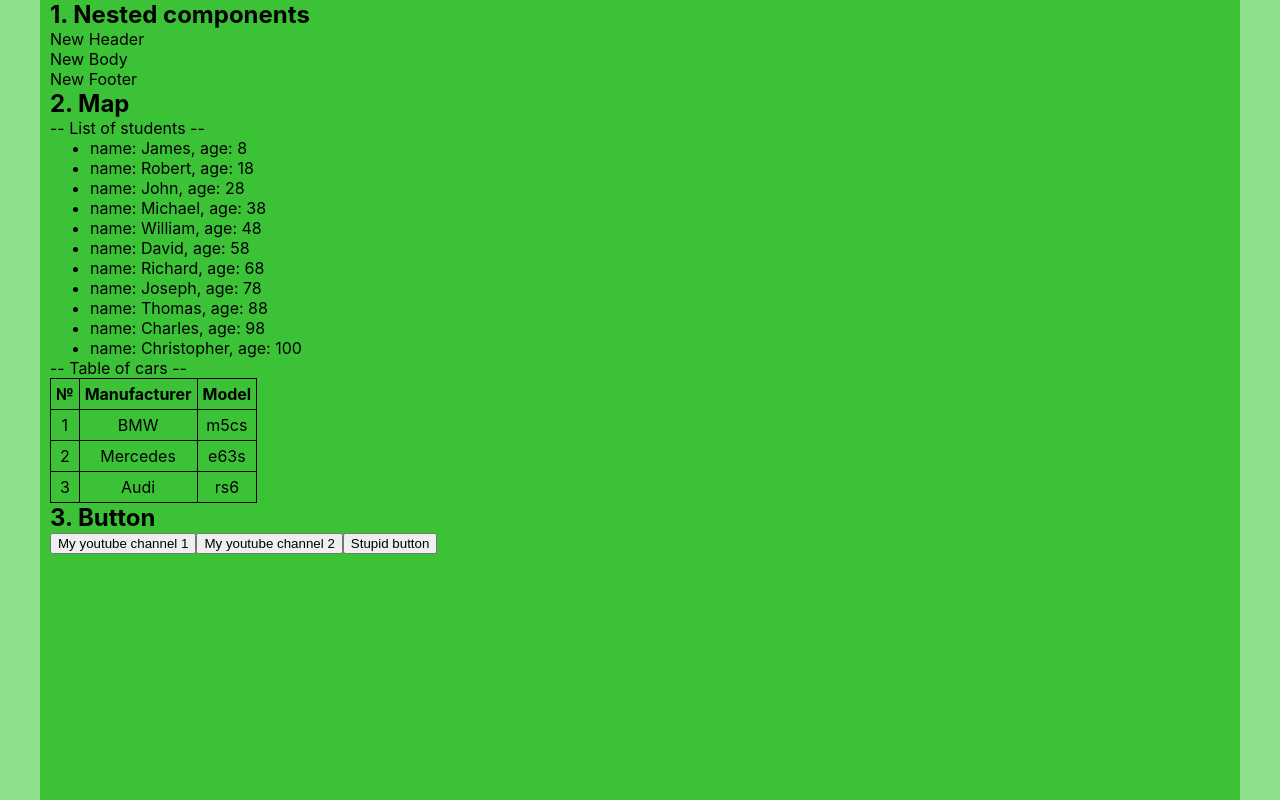
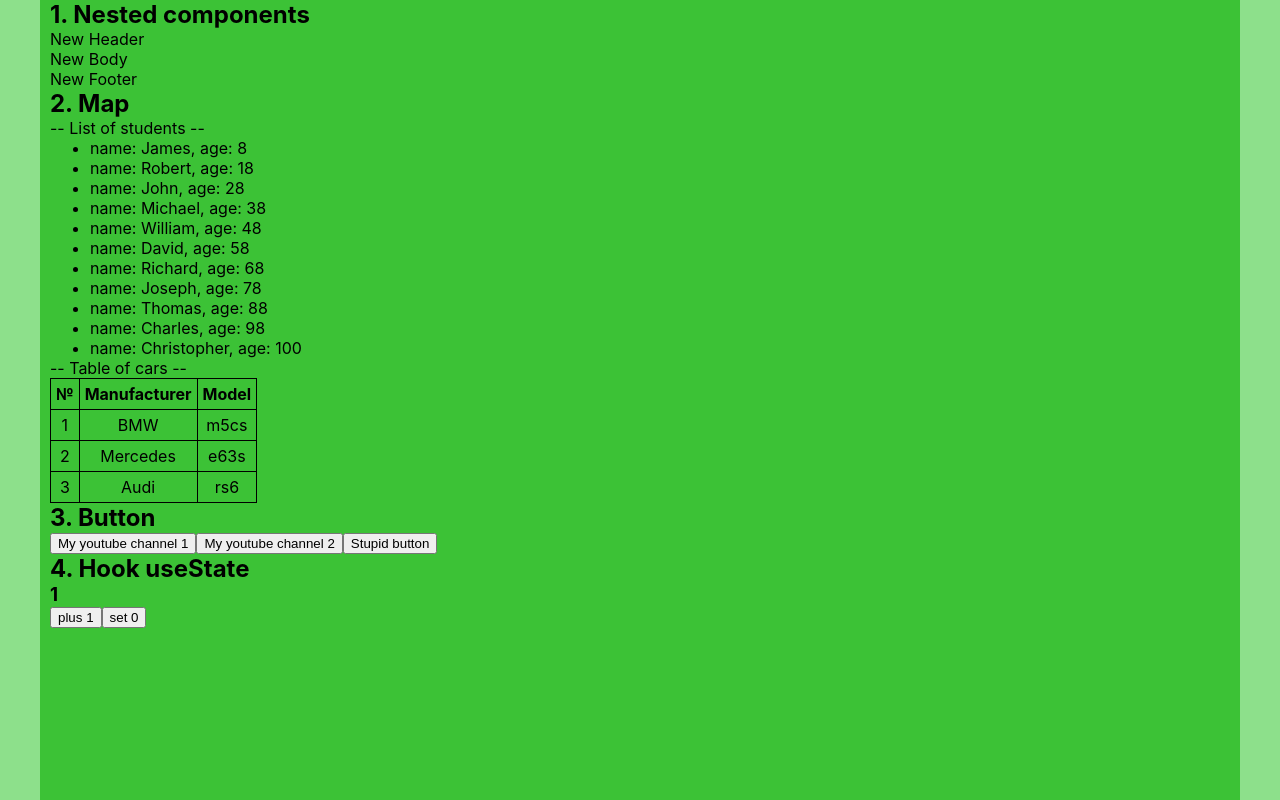
Before and after one commit to Lushkin-Aleksandr/microtasks-incubator, a React (Create React App) app: page / in a window 1280 px wide. Built offline with nearby package versions, Linux system fonts and the light colour scheme.

Commit message:
Hook useState

```diff
--- a/src/App.tsx
+++ b/src/App.tsx
@@ -1,4 +1,4 @@
-import React from 'react';
+import React, {useState} from 'react';
 import './App.css';
 import Header from "./components/Header";
 import Body from "./components/Body";
@@ -40,6 +40,15 @@
         console.log("I'm a stupid button")
     }
 
+    // Hook useState
+    let [a, setA] = useState(1);
+    const increment = () => {
+        setA(++a);
+    }
+    const setZero = () => {
+        setA(0);
+    }
+
 
 
 
@@ -65,6 +74,12 @@
                 <Button buttonText='My youtube channel 2' callback={button2Foo}/>
                 <Button buttonText='Stupid button' callback={button3Foo}/>
 
+                <h2>4. Hook useState</h2>
+                <h3>{a}</h3>
+                <Button buttonText={'plus 1'} callback={increment}/>
+                <Button buttonText={'set 0'} callback={setZero}/>
+
+
             </div>
 
         </div>
```
